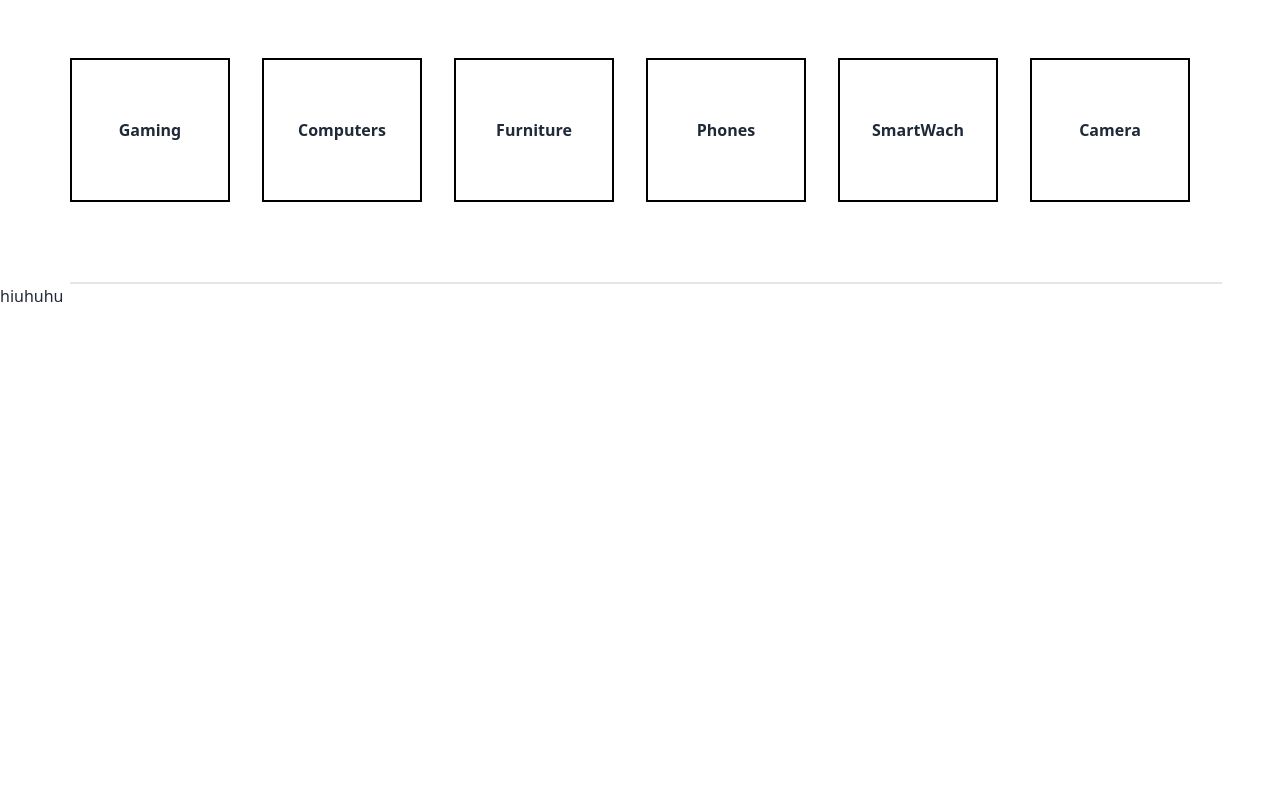
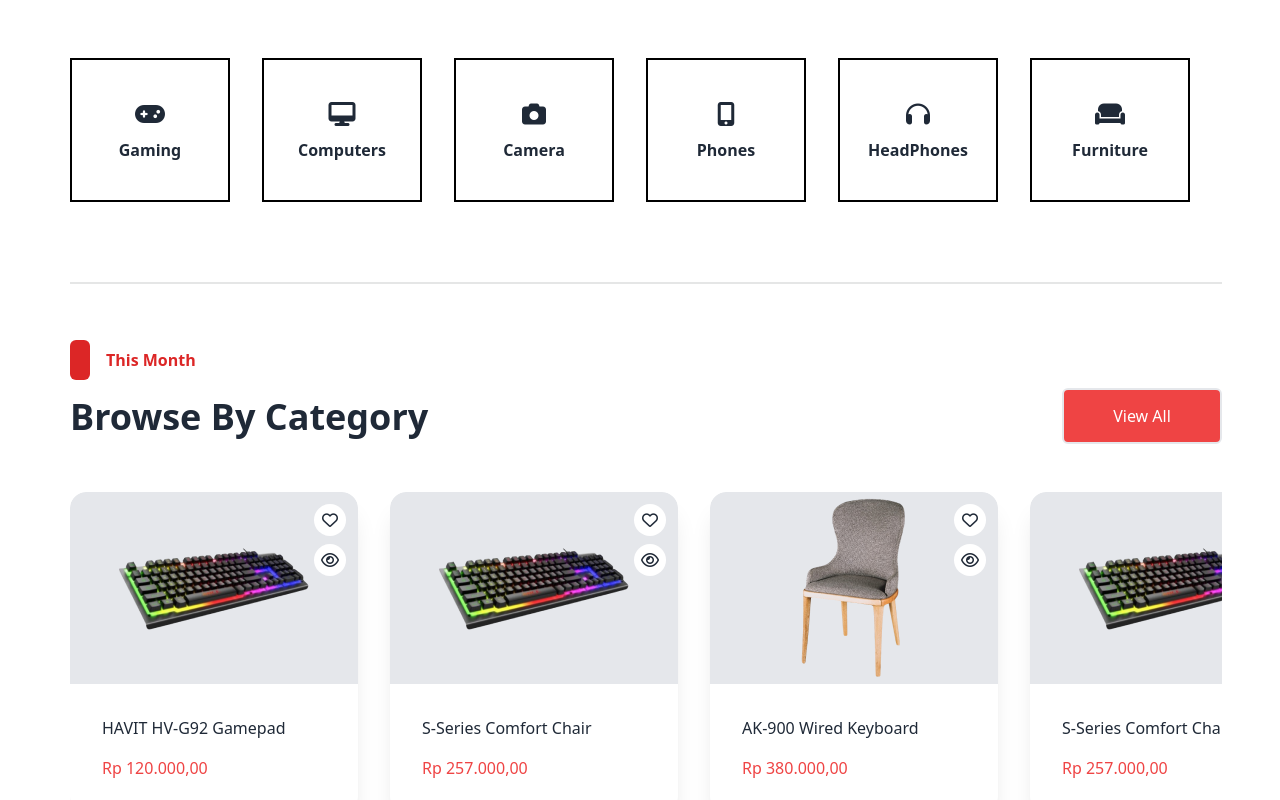
Before and after one commit to afriansyogs/e-CommerceReact, a React (Vite) app: page / in a window 1280 px wide. Shown: the part 1480-2280 px from the top of the page. Before the commit the page ends 1788 px from the top, so only its background shows below. Built offline with nearby package versions, Linux system fonts and the light colour scheme; what tailwindcss-filters would draw is missing.

Commit message:
bes product

```diff
--- a/src/App.jsx
+++ b/src/App.jsx
@@ -7,6 +7,8 @@ import Sidebar from './components/Sidebar';
 import Carousel from './components/Carousel';
 import FlashSales from './components/FlashSales';
 import Category from './components/Category';
+import BestProduct from './components/BestProduct';
+import Footer from './components/Footer';
 
 function App() {
   return (
@@ -19,6 +21,8 @@ function App() {
       </div>
       <FlashSales />
       <Category />
+      <BestProduct />
+      <Footer />
     </>
   )
 }
--- a/src/components/BestProduct.jsx
+++ b/src/components/BestProduct.jsx
@@ -1,9 +1,58 @@
 // src/components/BestProduct.jsx
 import React from 'react';
+import productData from './ProductData';
 
 const BestProduct = () => {
+    // Urutkan produk berdasarkan penjualan terbanyak
+    const sortedProducts = productData.sort((a, b) => b.terjual - a.terjual);
+    // Ambil 10 produk teratas
+    const bestProducts = sortedProducts.slice(0, 10);
+
     return (
         <>
+        <div className="mt-14 ms-[70px] w-[90%]">
+            <div className="flex items-center">
+                <div className="w-5 h-10 bg-red-600 rounded-md"></div>
+                <div className="ms-4 text-md text-red-600 font-semibold">This Month</div>
+            </div>
+            <div className="mt-2 flex justify-between items-end">
+                <div className="text-[36px] font-bold">
+                    Browse By Category
+                </div>
+                    <button className='w-40 h-14 rounded-md bg-red-500 text-white border-2 hover:bg-white hover:text-red-500 hover:border-red-500 active:scale-110 transition duration-200'>View All</button>
+            </div>
+            <div className="overflow-x-auto scrollbar-hide ">
+                <div className="flex gap-8 mt-12 w-max pb-8">
+                    {bestProducts.map((product, index) => (
+                        <div key={index} className="group relative card bg-base-100 w-72 shadow-xl overflow-hidden">
+                            <figure className="w-full h-48 flex justify-center items-center bg-gray-200">
+                                <div className="absolute top-3 right-3">
+                                    <button className="w-8 h-8 bg-white flex items-center justify-center rounded-full active:scale-110 hover:bg-red-500 hover:text-white transition duration-200">
+                                        <i className="fa-regular fa-heart"></i>
+                                    </button>
+                                    <button className="mt-2 w-8 h-8 bg-white flex items-center justify-center rounded-full active:scale-110 hover:bg-black hover:text-white transition duration-200">
+                                        <i className="fa-regular fa-eye"></i>
+                                    </button>
+                                </div>
+                                <img src={product.images} alt={product.productName} className="max-w-full max-h-full object-contain" />
+                            </figure>
+                            <div className="card-body">
+                                <h2 className="text-[16px] font-medium">{product.productName}</h2>
+                                <p>{product.productDescription}</p>
+                                <div className="flex justify-between items-center">
+                                    <p className="text-[16px] font-medium text-red-500">{product.harga.toLocaleString('id-ID', { style: 'currency', currency: 'IDR' })}</p>
+                                </div>
+                                <div className="absolute inset-x-0 bottom-0 transition-transform transform translate-y-full group-hover:translate-y-0 duration-300 flex justify-center bg-white py-2">
+                                    <button className="btn btn-primary">Buy Now</button>
+                                </div>
+                            </div>
+                        </div>
+                    ))}
+                </div>
+            </div>
+            <div className="mt-32 bg-black w-full h-[500px]"></div>
+            <div className="mt-10"></div>
+        </div>
         </>
     );
 };
--- a/src/components/Category.jsx
+++ b/src/components/Category.jsx
@@ -4,10 +4,10 @@ import productData from './ProductData';
 
 const Category = () => {
 
-    const filterSubCategory = productData
-    .map(product => product.subCategory)
-    .filter((subCategory, index, self) => self.indexOf(subCategory) === index);
-
+    const filterSubCategory =
+        productData.map(product => ({ subCategory: product.subCategory, icon: product.icon }))
+        .filter((subCategoryObj, index, self) => index === self.findIndex((t) => t.subCategory === subCategoryObj.subCategory)
+    );
 
     return (
         <>
@@ -23,17 +23,17 @@ const Category = () => {
             </div>
             <div className="overflow-x-auto scrollbar-hide">
                 <div className="flex gap-8 mt-14 w-max">
-                    {filterSubCategory.map((subCategory, index) => (
-                        <div key={index} className="w-40 h-36 border-2 border-black p-2 flex items-center justify-center">
+                    {filterSubCategory.map((subCategoryObj, index) => (
+                        <div key={index} className="w-40 h-36 border-2 border-black p-2 flex flex-col items-center justify-center hover:text-white hover:bg-red-500 transition duration-200">
+                        <i className={`${subCategoryObj.icon} text-2xl mb-2`}></i>
                             <div className="text-base font-semibold">
-                                {subCategory}
+                            {subCategoryObj.subCategory}
                             </div>
                         </div>
                     ))}
                 </div>
             </div>
         </div>
-        hiuhuhu
         </>
     );
 };
--- /dev/null
+++ b/src/components/Footer.jsx
@@ -0,0 +1,66 @@
+import React from 'react';
+
+const Footer = () => {
+    return (
+        <footer className="bg-black w-full h-auto p-10 text-white">
+            <div className="grid grid-cols-1 md:grid-cols-5 gap-6">
+                <div>
+                    <h1 className="text-2xl font-bold mb-2">Exclusive</h1>
+                    <ul>
+                        <li className='py-2'>
+                            <p className="text-white text-xl font-medium">Subscribe</p>
+                        </li>
+                        <li className='py-2'>
+                            <p className="text-md">Get 10% off your first order</p>
+                        </li>
+                        <li className='py-2'>
+                            <div className="relative">
+                                <input type="email" placeholder="Enter your email" className="w-full py-2 px-4 border border-white bg-transparent text-white placeholder-white rounded-lg focus:outline-none focus:ring-2 focus:ring-white"/>
+                                <div className="absolute right-0 top-1/2 transform -translate-y-1/2 px-3 text-white">
+                                    <i class="fa-solid fa-paperclip"></i>
+                                </div>
+                            </div>
+                        </li>
+                    </ul>
+                </div>
+                <div>
+                    <h3 className="text-xl font-medium mb-2">Support</h3>
+                    <ul>
+                        <li className='py-2'><p className="text-[16px]">111 Bijoy sarani, Dhaka,  DH 1515, Bangladesh.</p></li>
+                        <li className='py-2'><p  className="text-[16px]">exclusive@gmail.com</p></li>
+                        <li className='py-2'><p  className="text-[16px]">+88015-88888-9999</p></li>
+                    </ul>
+                </div>
+                <div>
+                    <h3 className="text-xl font-medium mb-2">Account</h3>
+                    <ul>
+                        <li className='py-2'><a href="#" className="text-[16px] hover:underline">My Account</a></li>
+                        <li className='py-2'><a href="#" className="text-[16px] hover:underline">Login / Register</a></li>
+                        <li className='py-2'><a href="#" className="text-[16px] hover:underline">Cart</a></li>
+                        <li className='py-2'><a href="#" className="text-[16px] hover:underline">Wishlist</a></li>
+                        <li className='py-2'><a href="#" className="text-[16px] hover:underline">Shop</a></li>
+                    </ul>
+                </div>
+                <div>
+                    <h3 className="text-xl font-medium mb-2">Quick Link</h3>
+                    <ul>
+                    <li className='py-2'><a href="#" className="text-[16px] hover:underline">Privacy Policy</a></li>
+                        <li className='py-2'><a href="#" className="text-[16px] hover:underline">Terms Of Use</a></li>
+                        <li className='py-2'><a href="#" className="text-[16px] hover:underline">FAQ</a></li>
+                        <li className='py-2'><a href="#" className="text-[16px] hover:underline">Contact</a></li>
+                    </ul>
+                </div>
+                <div>
+                    <h3 className="text-xl font-medium mb-2">Download App</h3>
+                    <ul>
+                        <li><a href="#" className="hover:underline">Link 1</a></li>
+                        <li><a href="#" className="hover:underline">Link 2</a></li>
+                        <li><a href="#" className="hover:underline">Link 3</a></li>
+                    </ul>
+                </div>
+            </div>
+        </footer>
+    );
+};
+
+export default Footer;
--- a/src/components/ProductData.jsx
+++ b/src/components/ProductData.jsx
@@ -1,19 +1,19 @@
 const productData = [
-    { productName:'HAVIT HV-G92 Gamepad', category:"electronics", subCategory:"Gaming", harga: 120000 , discount: 40 , icon:"", images: '../assets/images/product/Frame 612.png', url: 'https://example.com/yoga', },
-    { productName:'AK-900 Wired Keyboard', category:"electronics", subCategory:"Computers", harga: 380000 , discount: 35 , icon:"", images: '../assets/images/product/Frame 614.png', url: 'https://example.com/yoga', },
-    { productName:'IPS LCD Gaming Monitor', category:"electronics", subCategory:"Computers", harga: 1500000 , discount: 20 , icon:"", images: '../assets/images/product/Frame 613.png', url: 'https://example.com/yoga', },
-    { productName:'S-Series Comfort Chair ', category:"Home & Lifestyle", subCategory:"Furniture", harga: 257000 , discount: 25 , icon:"", images: '../assets/images/product/Frame 611.png', url: 'https://example.com/yoga', },
-    { productName:'S-Series Comfort Chair ', category:"Home & Lifestyle", subCategory:"Furniture", harga: 257000 , discount: 25 , icon:"", images: '../assets/images/product/Frame 611.png', url: 'https://example.com/yoga', },
-    { productName:'S-Series Comfort Chair ', category:"Home & Lifestyle", subCategory:"Furniture", harga: 257000 , discount: 25 , icon:"", images: '../assets/images/product/Frame 611.png', url: 'https://example.com/yoga', },
-    { productName:'S-Series Comfort Chair ', category:"Home & Lifestyle", subCategory:"Furniture", harga: 257000 , discount: 25 , icon:"", images: '../assets/images/product/Frame 611.png', url: 'https://example.com/yoga', },
-    { productName:'S-Series Comfort Chair ', category:"Home & Lifestyle", subCategory:"Furniture", harga: 257000 , discount: 25 , icon:"", images: '../assets/images/product/Frame 611.png', url: 'https://example.com/yoga', },
-    { productName:'S-Series Comfort Chair ', category:"Home & Lifestyle", subCategory:"Phones", harga: 257000 ,  icon:"", images: '../assets/images/product/Frame 611.png', url: 'https://example.com/yoga', },
-    { productName:'S-Series Comfort Chair ', category:"Home & Lifestyle", subCategory:"SmartWach", harga: 257000 ,  icon:"", images: '../assets/images/product/Frame 612.png', url: 'https://example.com/yoga', },
-    { productName:'S-Series Comfort Chair ', category:"Home & Lifestyle", subCategory:"Camera", harga: 257000 ,  icon:"", images: '../assets/images/product/Frame 612.png', url: 'https://example.com/yoga', },
-    { productName:'S-Series Comfort Chair ', category:"Home & Lifestyle", subCategory:"HeadPhones", harga: 257000 ,  icon:"", images: '../assets/images/product/Frame 612.png', url: 'https://example.com/yoga', },
-    { productName:'S-Series Comfort Chair ', category:"Home & Lifestyle", subCategory:"Bag", harga: 257000 ,  icon:"", images: '../assets/images/product/Frame 612.png', url: 'https://example.com/yoga', },
-    { productName:'S-Series Comfort Chair ', category:"Home & Lifestyle", subCategory:"Jacket", harga: 257000 ,  icon:"fa-solid fa-mobile-screen-button", images: '../assets/images/product/Frame 612.png', url: 'https://example.com/yoga', },
-    { productName:'S-Series Comfort Chair ', category:"Home & Lifestyle", subCategory:"Pants", harga: 257000 ,  icon:"", images: '../assets/images/product/Frame 612.png', url: 'https://example.com/yoga', },
+    { productName:'HAVIT HV-G92 Gamepad', category:"electronics", subCategory:"Gaming", harga: 120000 , terjual:900 , discount: 40 , icon:"fa-solid fa-gamepad", images: '../assets/images/product/Frame 612.png', url: 'https://example.com/yoga', },
+    { productName:'AK-900 Wired Keyboard', category:"electronics", subCategory:"Computers", harga: 380000 , terjual:120 , discount: 35 , icon:"fa-solid fa-desktop", images: '../assets/images/product/Frame 614.png', url: 'https://example.com/yoga', },
+    { productName:'IPS LCD Gaming Monitor', category:"electronics", subCategory:"Computers", harga: 1500000 , terjual:10 , discount: 20 , icon:"fa-solid fa-desktop", images: '../assets/images/product/Frame 613.png', url: 'https://example.com/yoga', },
+    { productName:'S-Series Comfort Chair ', category:"Home & Lifestyle", subCategory:"Camera", harga: 257000 , terjual:107 ,  icon:"fa-solid fa-camera", images: '../assets/images/product/Frame 612.png', url: 'https://example.com/yoga', },
+    { productName:'S-Series Comfort Chair ', category:"Home & Lifestyle", subCategory:"Phones", harga: 257000 , terjual:25 ,  icon:"fa-solid fa-mobile-screen-button", images: '../assets/images/product/Frame 611.png', url: 'https://example.com/yoga', },
+    { productName:'S-Series Comfort Chair ', category:"Home & Lifestyle", subCategory:"HeadPhones", harga: 257000 , terjual:34 ,  icon:"fa-solid fa-headphones", images: '../assets/images/product/Frame 612.png', url: 'https://example.com/yoga', },
+    { productName:'S-Series Comfort Chair ', category:"Home & Lifestyle", subCategory:"Furniture", harga: 257000 , terjual:48 , discount: 25 , icon:"fa-solid fa-couch", images: '../assets/images/product/Frame 611.png', url: 'https://example.com/yoga', },
+    { productName:'S-Series Comfort Chair ', category:"Home & Lifestyle", subCategory:"Furniture", harga: 257000 , terjual:55 , discount: 25 , icon:"fa-solid fa-couch", images: '../assets/images/product/Frame 611.png', url: 'https://example.com/yoga', },
+    { productName:'S-Series Comfort Chair ', category:"Home & Lifestyle", subCategory:"Furniture", harga: 257000 , terjual:80 , discount: 25 , icon:"fa-solid fa-couch", images: '../assets/images/product/Frame 611.png', url: 'https://example.com/yoga', },
+    { productName:'S-Series Comfort Chair ', category:"Home & Lifestyle", subCategory:"Furniture", harga: 257000 , terjual:3 , discount: 25 , icon:"fa-solid fa-couch", images: '../assets/images/product/Frame 611.png', url: 'https://example.com/yoga', },
+    { productName:'S-Series Comfort Chair ', category:"Home & Lifestyle", subCategory:"Furniture", harga: 257000 , terjual:67 , discount: 25 , icon:"fa-solid fa-couch", images: '../assets/images/product/Frame 611.png', url: 'https://example.com/yoga', },
+    { productName:'S-Series Comfort Chair ', category:"Home & Lifestyle", subCategory:"Bag", harga: 257000 , terjual:69 ,  icon:"fa-solid fa-shopping-bag", images: '../assets/images/product/Frame 612.png', url: 'https://example.com/yoga', },
+    { productName:'S-Series Comfort Chair ', category:"Home & Lifestyle", subCategory:"Shirt", harga: 257000 , terjual:150 ,  icon:"fa-solid fa-shirt", images: '../assets/images/product/Frame 612.png', url: 'https://example.com/yoga', },
+    { productName:'Dumbbell ', category:"Sports & Outdoor", subCategory:"Sports", harga: 257000 , terjual:51 ,  icon:"fa-solid fa-dumbbell", images: '../assets/images/product/Frame 612.png', url: 'https://example.com/yoga', },
+    { productName:'Drug ', category:"Medicine", subCategory:"Medicine", harga: 257000 , terjual:15 ,  icon:"fa-solid fa-pills", images: '../assets/images/product/Frame 612.png', url: 'https://example.com/yoga', },
 ];
 
 export default productData;
```
